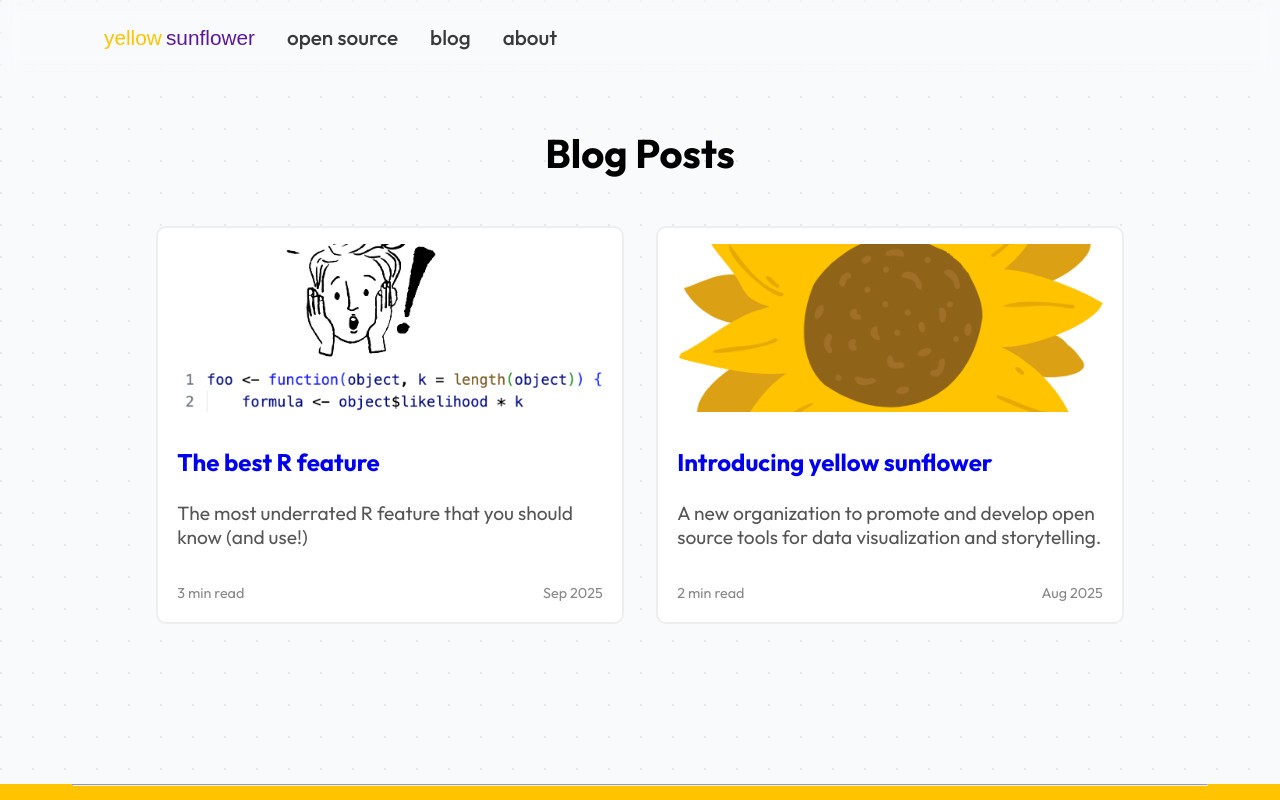
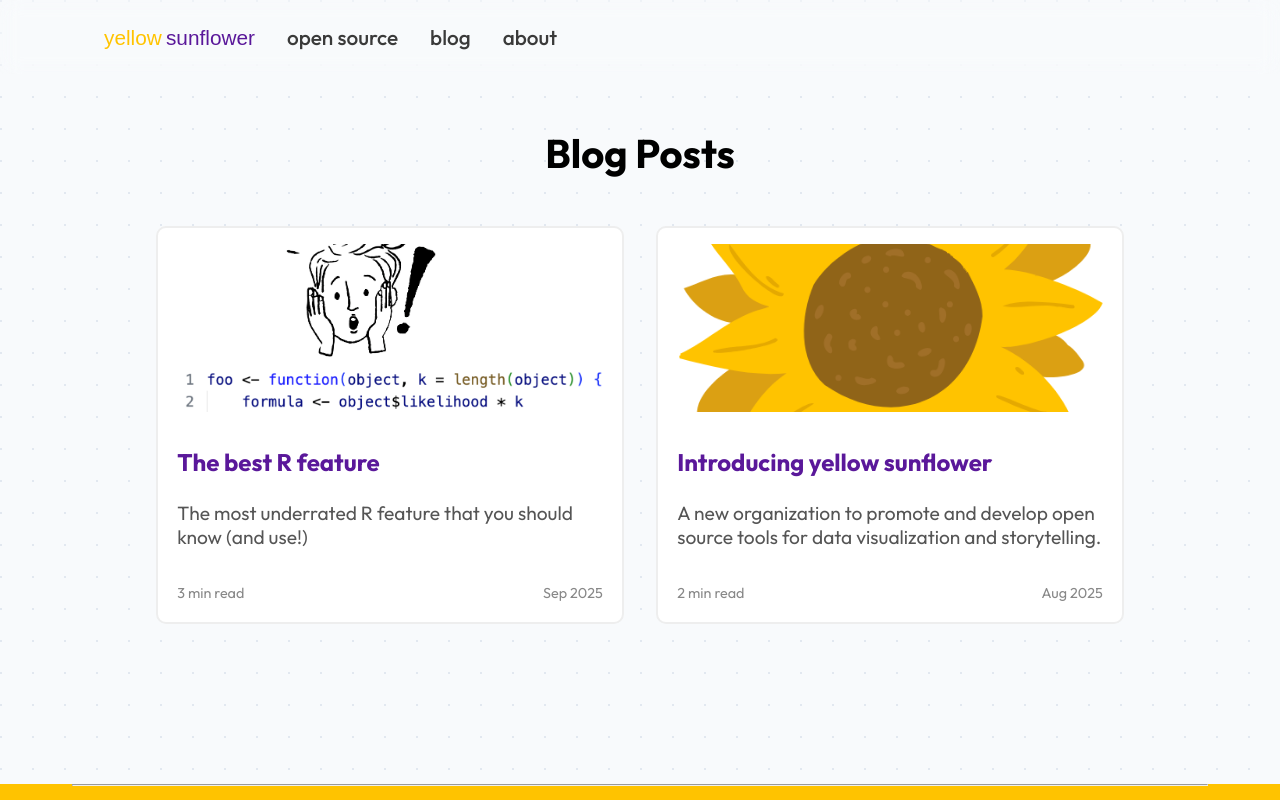
Before and after one commit to y-sunflower/ysunflower.com, a Next.js app: page /blog in a window 1280 px wide. Shown: the top 800 px of the page. Built offline with nearby package versions, Linux system fonts and the light colour scheme; a web font is replaced by a local one.

Commit message:
fix text color

```diff
--- a/src/styles/blog.css
+++ b/src/styles/blog.css
@@ -73,6 +73,7 @@
 .blog-heading {
   font-size: 1.5rem;
   margin: 0 0 0.5rem;
+  color: #5a189a;
 }
 
 .blog-description {
```
